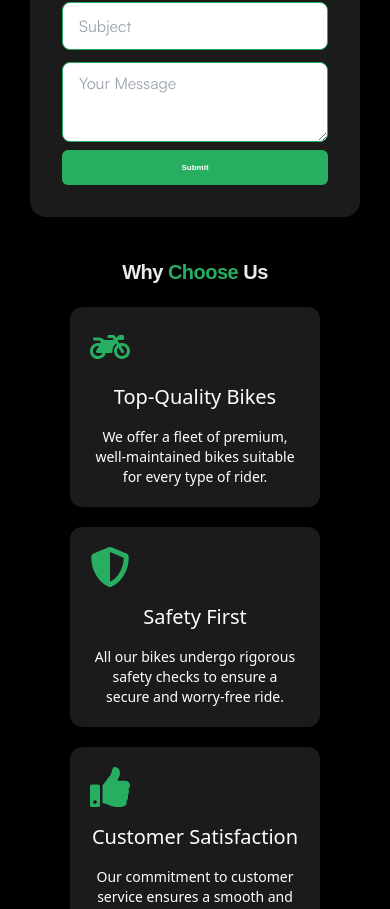
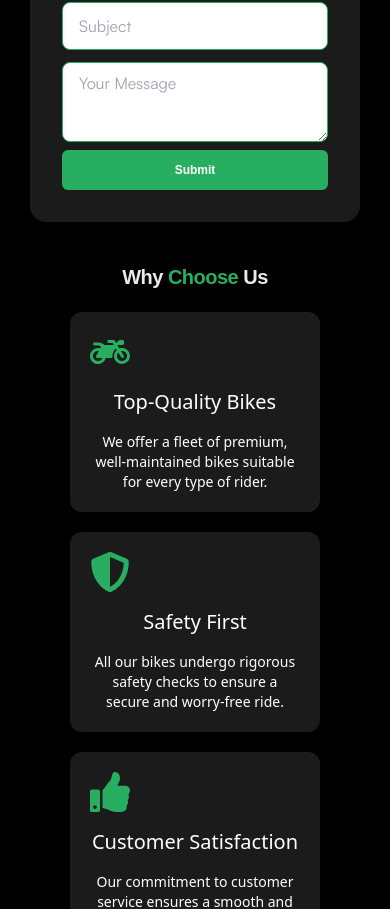
Before and after one commit to Bahauddin-Fahad/Bike-Rental-Client, a React (Vite) app: page / in a window 390 px wide. Shown: the part 1823-2732 px from the top of the page. Built offline with nearby package versions, Linux system fonts and the light colour scheme; no server answers.

Commit message:
minor corrections

```diff
--- a/src/components/form/ContactForm.tsx
+++ b/src/components/form/ContactForm.tsx
@@ -36,7 +36,7 @@ const Form = () => {
       </div>
       <div className="form-control mt-2 relative">
         <button
-          className="flex justify-center items-center gap-1 xl:gap-[10px] bg-accent h-[35px] xl:h-[40px] text-white text-[8px] xl:text-[16px] rounded-md font-vietnam-bold"
+          className="flex justify-center items-center gap-1 xl:gap-[10px] bg-accent h-[40px] text-white text-xs xs:text-[16px] rounded-md font-vietnam-bold"
           type="submit"
           value="submit"
         >
```
